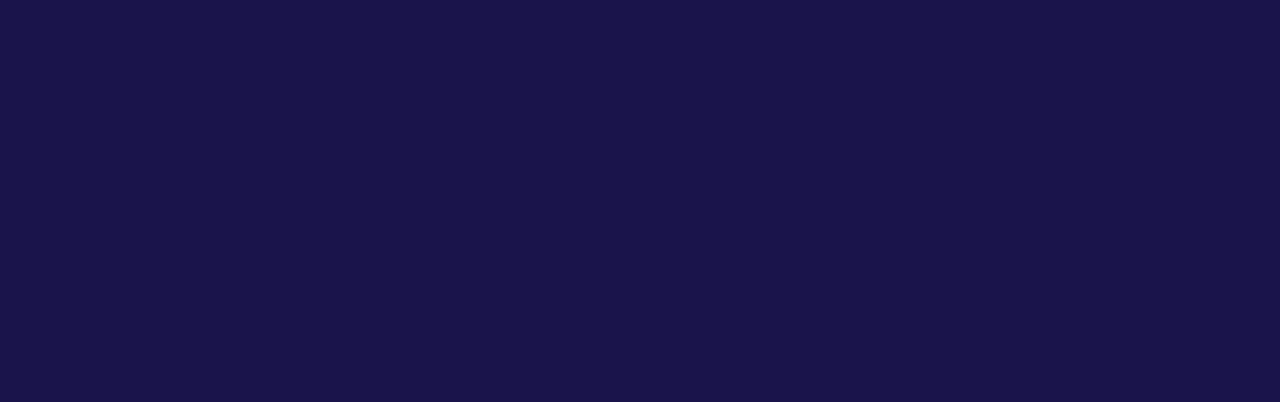
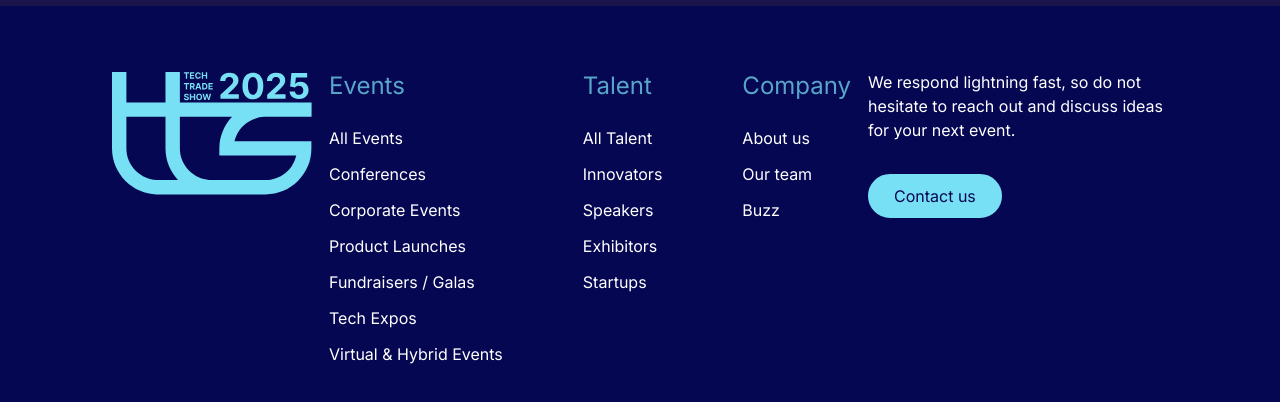
Before and after one commit to Phoenixfas/tts-new, a Next.js app: page / in a window 1280 px wide. Shown: the part 5302-5704 px from the top of the page. Before the commit the page ends 5308 px from the top, so only its background shows below. Built offline with nearby package versions, Linux system fonts and the light colour scheme.

Commit message:
homepage

```diff
--- a/app/Footer.tsx
+++ b/app/Footer.tsx
@@ -1,9 +1,70 @@
-import React from 'react'
+'use client'
+import Image from 'next/image'
+import Link from 'next/link'
+import { useState } from 'react'
 
 export default function Footer() {
+  const [firstName, setFirstName] = useState('')
+  const [lastName, setLastName] = useState('')
+  const [email, setEmail] = useState('')
+
+  const handleSubmit = (e: any) => {
+    e.preventDefault()
+    console.log({ firstName, lastName, email })
+  }
+
   return (
-    <div className=''>
+    <div className='relative w-full bg-[#050752] text-white px-28 py-16 flex flex-col'>
+        <div className="w-full flex justify-between mb-32">
+          <div className="w-[200px] h-[200px]">
+            <Image src={'/logo2.svg'} alt='logo' width={200} height={200} />
+          </div>
 
+          <div className="flex gap-20">
+            <div className="flex flex-col gap-3">
+              <h3 className='text-2xl mb-3 text-[#78e0f4bb]'>Events</h3>
+              <Link href={"/"} className='hover:text-[#78e0f4] duration-300'>All Events</Link>
+              <Link href={"/"} className='hover:text-[#78e0f4] duration-300'>Conferences</Link>
+              <Link href={"/"} className='hover:text-[#78e0f4] duration-300'>Corporate Events</Link>
+              <Link href={"/"} className='hover:text-[#78e0f4] duration-300'>Product Launches</Link>
+              <Link href={"/"} className='hover:text-[#78e0f4] duration-300'>Fundraisers / Galas</Link>
+              <Link href={"/"} className='hover:text-[#78e0f4] duration-300'>Tech Expos</Link>
+              <Link href={"/"} className='hover:text-[#78e0f4] duration-300'>Virtual & Hybrid Events</Link>
+            </div>
+            <div className="flex flex-col gap-3">
+              <h3 className='text-2xl mb-3 text-[#78e0f4bb]'>Talent</h3>
+              <Link href={"/"} className='hover:text-[#78e0f4] duration-300'>All Talent</Link>
+              <Link href={"/"} className='hover:text-[#78e0f4] duration-300'>Innovators</Link>
+              <Link href={"/"} className='hover:text-[#78e0f4] duration-300'>Speakers</Link>
+              <Link href={"/"} className='hover:text-[#78e0f4] duration-300'>Exhibitors</Link>
+              <Link href={"/"} className='hover:text-[#78e0f4] duration-300'>Startups</Link>
+            </div>
+            <div className="flex flex-col gap-3">
+              <h3 className='text-2xl mb-3 text-[#78e0f4bb]'>Company</h3>
+              <Link href={"/"} className='hover:text-[#78e0f4] duration-300'>About us</Link>
+              <Link href={"/"} className='hover:text-[#78e0f4] duration-300'>Our team</Link>
+              <Link href={"/"} className='hover:text-[#78e0f4] duration-300'>Buzz</Link>
+            </div>
+          </div>
+
+          <div className="flex flex-col gap-8">
+            <p className='text-base max-w-[300px]'>We respond lightning fast, so do not hesitate to reach out and discuss ideas for your next event.</p>
+            <Link href={"/"} className='w-fit px-6 py-2 rounded-full border-2 border-[#78e0f4] bg-[#78e0f4] hover:bg-transparent text-[#050752] hover:text-[#78e0f4] duration-300'>Contact us</Link>
+          </div>
+        </div>
+
+        <div className="w-full flex flex-col mb-20">
+          <p className='max-w-[600px] mb-5 text-lg'>We respond lightning fast, so do not hesitate to reach out and discuss ideas for your next event.</p>
+          <form className='w-full flex gap-3'>
+            <input className='w-full p-3 bg-white text-black placeholder:text-lg placeholder:text-[#050752] outline-none border-2 border-white focus:border-[#78e0f4] duration-300' type="text" placeholder='First Name' value={firstName} onChange={(e) => setFirstName(e.target.value)} />
+            <input className='w-full p-3 bg-white text-black placeholder:text-lg placeholder:text-[#050752] outline-none border-2 border-white focus:border-[#78e0f4] duration-300' type="text" placeholder='Last Name' value={lastName} onChange={(e) => setLastName(e.target.value)} />
+            <input className='w-full p-3 bg-white text-black placeholder:text-lg placeholder:text-[#050752] outline-none border-2 border-white focus:border-[#78e0f4] duration-300' type="email" placeholder='Your Email' value={email} onChange={(e) => setEmail(e.target.value)} />
+            <button className='w-fit px-10 py-3 rounded-full border-2 border-[#4EAEE5] bg-[#4EAEE5] text-[#050752] hover:bg-[#78e0f4] duration-300' type='submit' onClick={handleSubmit}>Subscribe</button>
+          </form>
+        </div>
+        <div className="w-full border-t border-[#78e0f4] py-5 text-center text-sm">
+          <p>&copy;2024 All rights reserved. Designed and developed by <Link href={"/"} className='text-[#78e0f4]'>Fasika</Link></p>
+        </div>
     </div>
   )
 }
--- a/app/layout.tsx
+++ b/app/layout.tsx
@@ -2,6 +2,7 @@ import type { Metadata } from "next";
 import { Inter } from "next/font/google";
 import "../styles/globals.css";
 import Navbar from "./Navbar";
+import Footer from "./Footer";
 
 const inter = Inter({ subsets: ["latin"] });
 
@@ -46,6 +47,7 @@ export default function RootLayout({
       <body className={inter.className}>
         <Navbar />
         {children}
+        <Footer />
       </body>
     </html>
   );
```
